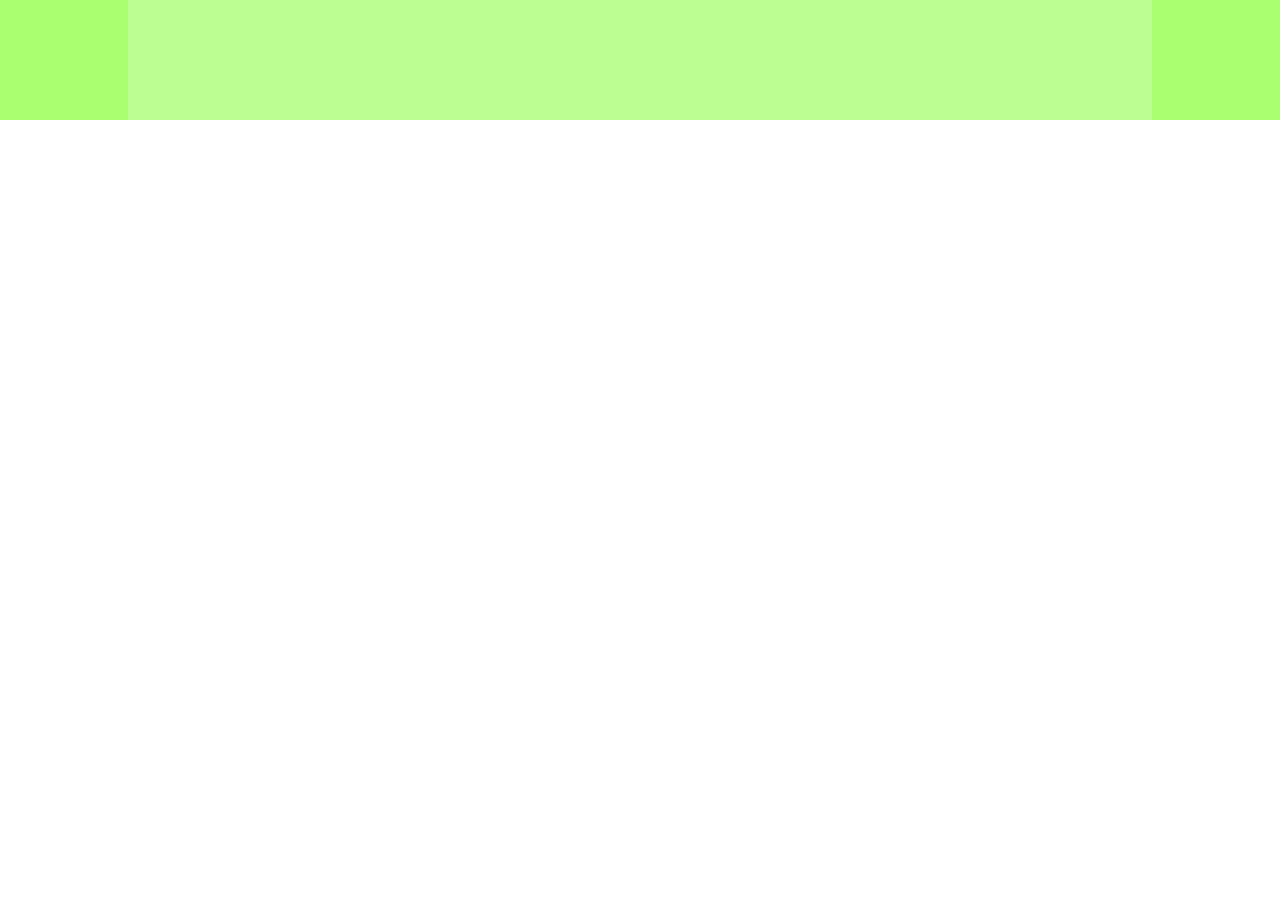
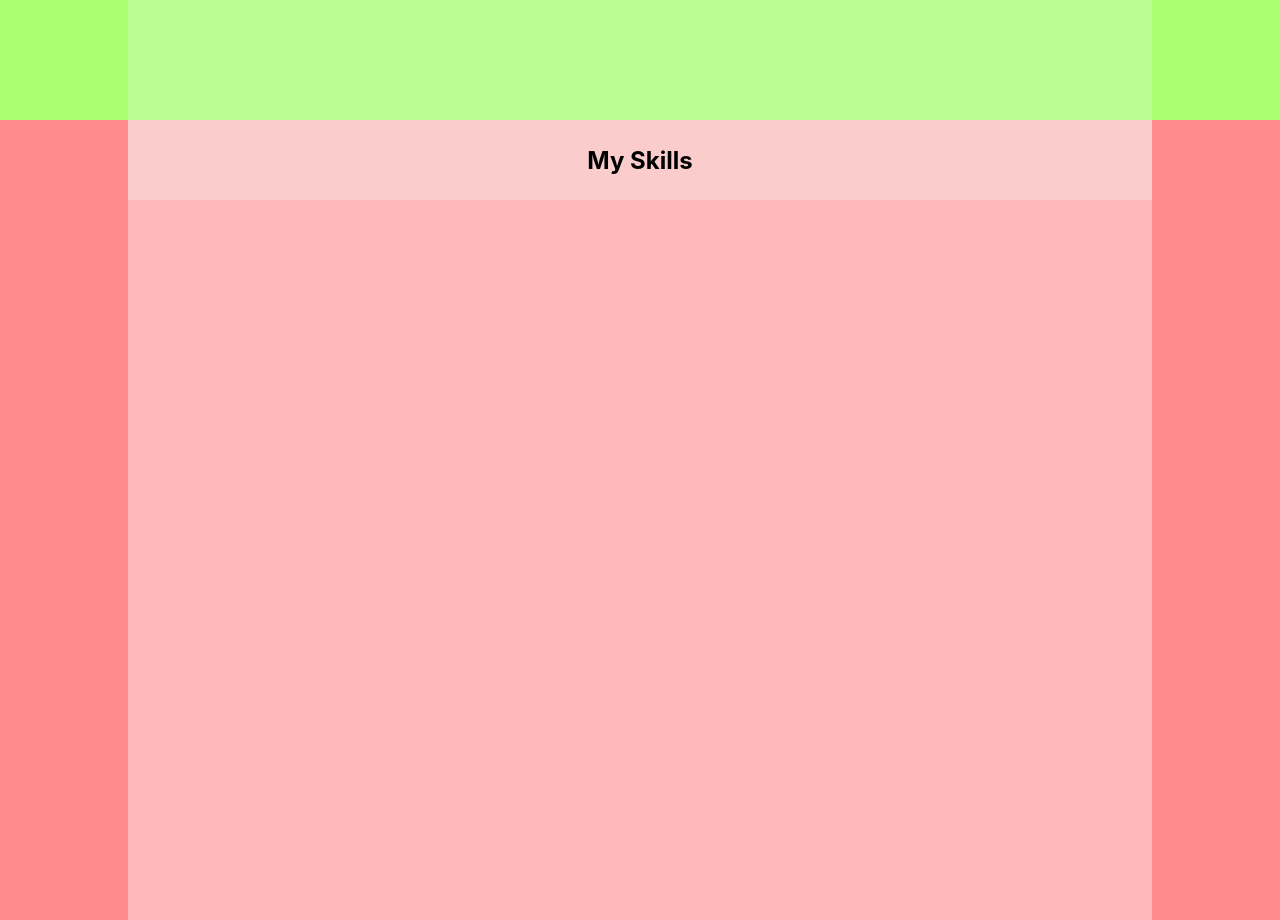
Before and after one commit to YaroshUlad/portfolio, a React (Create React App) app: page / in a window 1280 px wide. Shown: the part 760-1680 px from the top of the page. Before the commit the page ends 880 px from the top, so only its background shows below. Built offline with nearby package versions, Linux system fonts and the light colour scheme.

Commit message:
create MySkills.tsx and add some styles for it

```diff
--- a/src/App.tsx
+++ b/src/App.tsx
@@ -2,12 +2,14 @@ import React from 'react';
 import './App.css';
 import {Header} from "./components/header/Header";
 import {Main} from "./components/main/Main";
+import {MySkills} from "./components/mySkills/MySkills";
 
 function App() {
   return (
     <div className="App">
       <Header/>
         <Main/>
+        <MySkills/>
     </div>
   );
 }
--- /dev/null
+++ b/src/components/mySkills/MySkills.module.css
@@ -0,0 +1,21 @@
+.mySkillsBlock{
+    height: 100vh;
+    background-color: #ff8b8b;
+}
+.container{
+    height: 100%;
+    width: 80%;
+    background-color: #fab3b3;
+    margin: 0 auto;
+}
+.titleWrapper{
+    background-color: #facccc;
+    height: 80px;
+    display: flex;
+    align-items: center;
+    justify-content: center;
+}
+.skillsWrapper{
+    height: calc(100% - 80px);
+    background-color: #ffb9b9;
+}
--- /dev/null
+++ b/src/components/mySkills/MySkills.tsx
@@ -0,0 +1,19 @@
+import React from 'react';
+import s from './MySkills.module.css'
+
+export const MySkills = () => {
+    return (
+        <div className={s.mySkillsBlock}>
+            <div className={s.container}>
+                <div className={s.titleWrapper}>
+                    <h2>My Skills</h2>
+                </div>
+                <div className={s.skillsWrapper}>
+
+                </div>
+
+            </div>
+
+        </div>
+    );
+};
```
